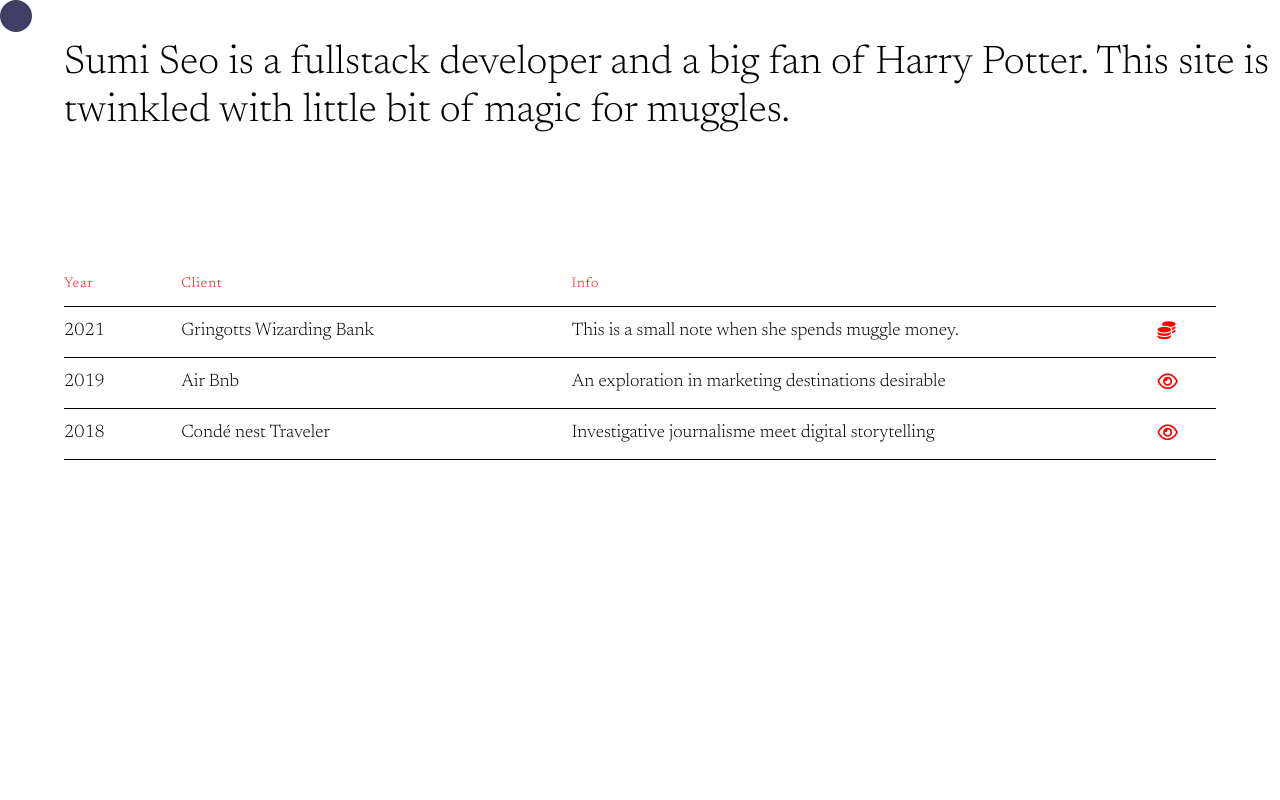
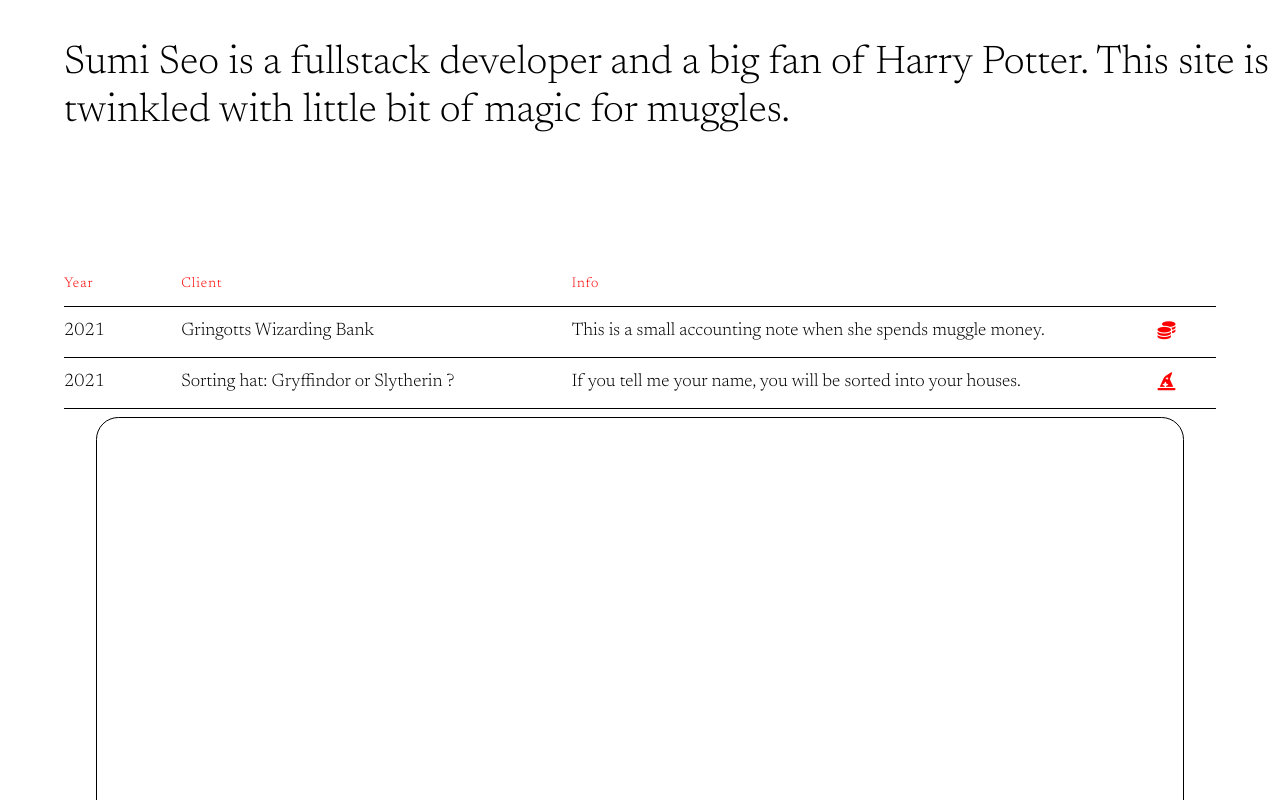
Before and after one commit to SumiSeo/mfm, a website: page index.html in a window 1280 px wide. Both pictures are taken after a click on the element 640 px from the left and 383 px from the top of the page. Shown: the top 800 px of the page. Drawn offline with Linux system fonts and the light colour scheme; a web font is replaced by a local one.

Commit message:
added-sorting-hat

```diff
--- a/index.html
+++ b/index.html
@@ -8,7 +8,7 @@
     <title>Sumi Seo | Junior Developper</title>
   </head>
   <body>
-    <div class="cursor"></div>
+    <!-- <div class="cursor"></div> -->
     <header>
       Sumi Seo is a fullstack developer and a big fan of Harry Potter. This site
       is twinkled with little bit of magic for muggles.
@@ -31,7 +31,7 @@
           <div class="table__year"><span>2021</span></div>
           <div class="table__title"><span>Gringotts Wizarding Bank</span></div>
           <div class="table__info">
-            <span>This is a small note when she spends muggle money.</span>
+            <span>This is a small accounting note when she spends muggle money.</span>
           </div>
           <div class="table__security">
             <span><i class="fas fa-coins"></i></i></span>
@@ -82,17 +82,27 @@
             </div>
           </div>
         </div>
+
         <!--Here starats second list-->
-        <div class="table__box">
-          <div class="table__year"><span>2019</span></div>
-          <div class="table__title"><span>Air Bnb</span></div>
+        <div class="table__box second">
+          <div class="table__year"><span>2021</span></div>
+          <div class="table__title"><span>Sorting hat: Gryffindor or Slytherin ?</span></div>
           <div class="table__info">
-            <span>An exploration in marketing destinations desirable</span>
+            <span>If you tell me your name, you will be sorted into your houses.</span>
           </div>
           <div class="table__security">
-            <span><i class="far fa-eye"></i></span>
+            <span><i class="fas fa-hat-wizard"></i></span>
           </div>
         </div>
+        <div class="sortingHat visible">
+
+        </div>
+
+
+
+
+
+        <!--Here starts third list-->
         <div class="table__box">
           <div class="table__year"><span>2018</span></div>
           <div class="table__title"><span>Condé nest Traveler</span></div>
--- a/script.js
+++ b/script.js
@@ -1,6 +1,8 @@
 const cursor = document.querySelector(".cursor");
 const first = document.querySelector(".first");
 const bank = document.querySelector(".gringotts");
+const hat = document.querySelector(".sortingHat");
+const second = document.querySelector(".second");
 const gringottsMovements = document.querySelector(".gringotts__movements");
 const gringottsBalance = document.querySelector(".gringotts__balance")
 const inputSavings = document.querySelector(".input__text--savings");
@@ -11,15 +13,20 @@ const summaryPlus = document.querySelector(".gringotts__summary--plus");
 const summaryMinus = document.querySelector(".gringotts__summary--minus");
 
 
-document.addEventListener("mousemove", function(e){
-    cursor.setAttribute("style", "top: "+e.pageY+"px; left: "+e.pageX+"px;");
-})
+// document.addEventListener("mousemove", function(e){
+//     cursor.setAttribute("style", "top: "+e.pageY+"px; left: "+e.pageX+"px;");
+// })
 
 const handleFirst = function(){
     bank.classList.toggle("visible")
 };
 
+const handleSecond = function(){
+    hat.classList.toggle("visible")
+};
+
 first.addEventListener("click", handleFirst);
+second.addEventListener("click", handleSecond);
 
 
 
--- a/src/scss/styles.scss
+++ b/src/scss/styles.scss
@@ -5,7 +5,6 @@
 
 * {
   box-sizing: border-box;
-  cursor: none;
   // cursor: url("/images/cursor.png"), auto;
 }
 
@@ -68,8 +67,17 @@ main {
   display: flex;
   flex-direction: column;
   width: auto;
+  height: 33em;
   margin: 2.5em 2em;
+  margin-top: 0.5em;
+  border-radius: 1.4em;
+  border: 0.03em solid black;
+}
+
+.sortingHat {
+  width: auto;
   height: 33em;
+  margin: 2.5em 2em;
   margin-top: 0.5em;
   border-radius: 1.4em;
   border: 0.03em solid black;
```
Also changed, not shown: dist/css/styles.css.
